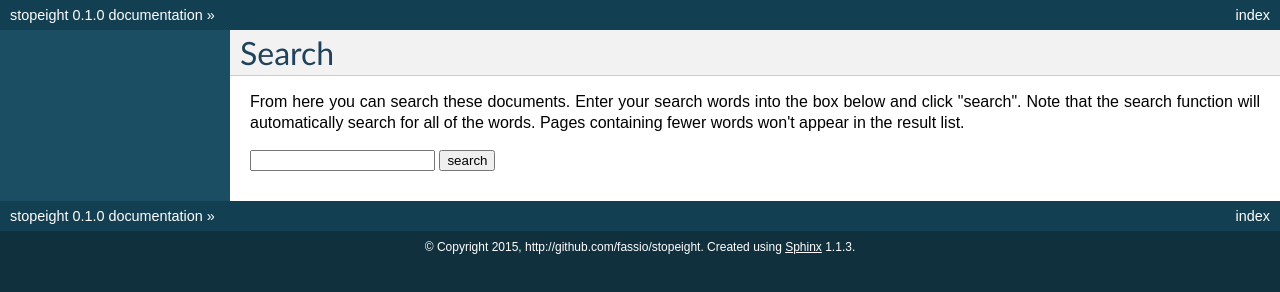
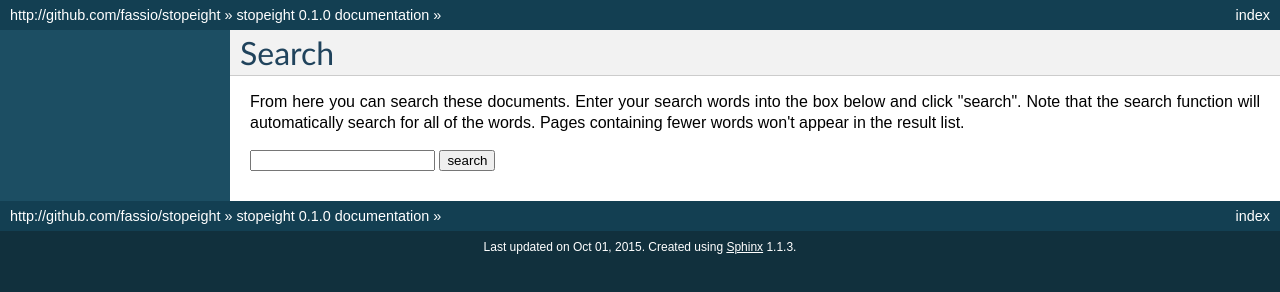
Before and after one commit to specpose/stopeight, a plain HTML site: page search.html in a window 1280 px wide. Drawn offline with Linux system fonts and the light colour scheme.

Commit message:
Documentation v0.1.0

```diff
--- a/search.html
+++ b/search.html
@@ -40,7 +40,10 @@
         <li class="right" style="margin-right: 10px">
           <a href="genindex.html" title="General Index"
              accesskey="I">index</a></li>
+    <li><a href="http://github.com/fassio/stopeight">http://github.com/fassio/stopeight</a> &raquo;</li>
+
         <li><a href="index.html">stopeight 0.1.0 documentation</a> &raquo;</li>
+
       </ul>
     </div>
 
@@ -88,11 +91,14 @@
         <li class="right" style="margin-right: 10px">
           <a href="genindex.html" title="General Index"
              >index</a></li>
+    <li><a href="http://github.com/fassio/stopeight">http://github.com/fassio/stopeight</a> &raquo;</li>
+
         <li><a href="index.html">stopeight 0.1.0 documentation</a> &raquo;</li>
+
       </ul>
     </div>
     <div class="footer">
-        &copy; Copyright 2015, http://github.com/fassio/stopeight.
+      Last updated on Oct 01, 2015.
       Created using <a href="http://sphinx.pocoo.org/">Sphinx</a> 1.1.3.
     </div>
   </body>
```
Also changed, not shown: developer.html (+7 -1 lines), genindex.html (+7 -1 lines), index.html (+7 -1 lines), installation.html (+7 -1 lines), scripts.html (+7 -1 lines), searchindex.js (+1 -1 lines).
